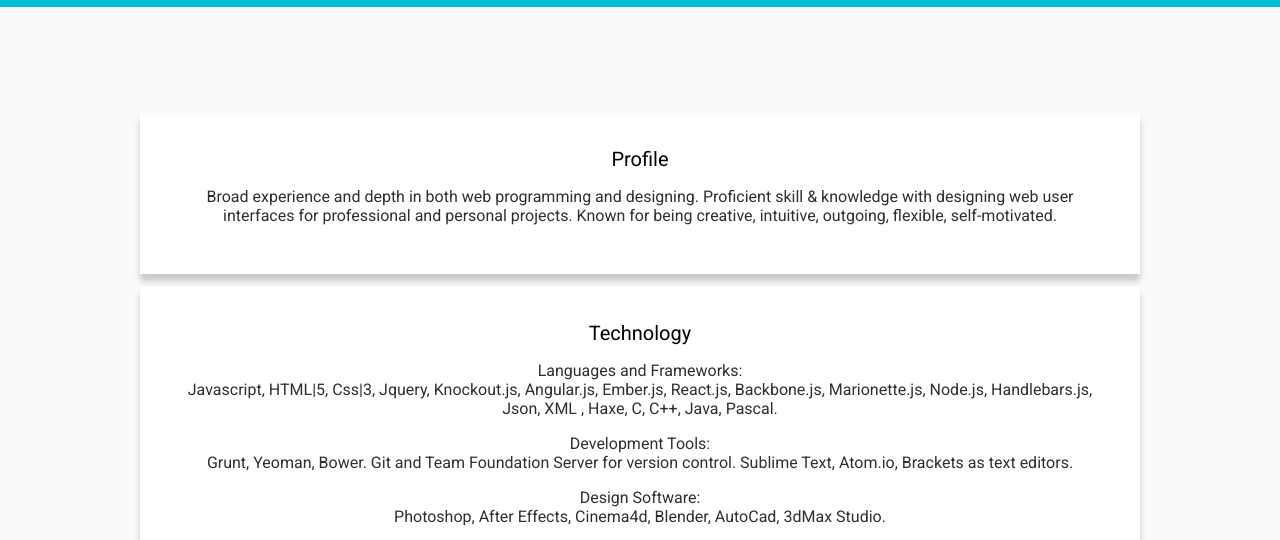
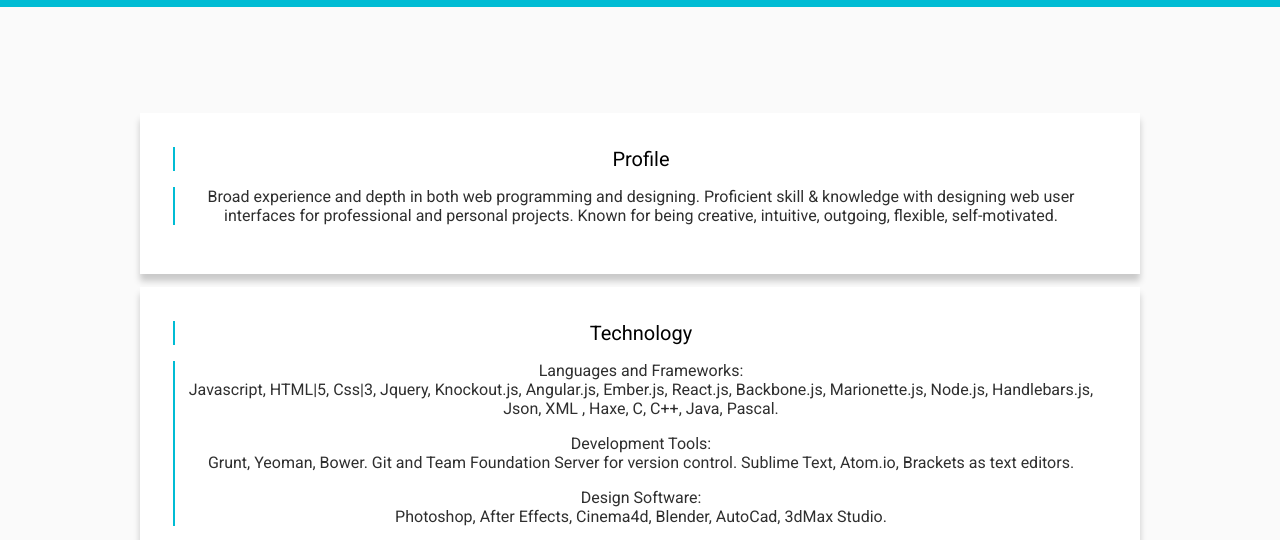
Before and after one commit to josead/josead.github.io, a website: page index.html in a window 1280 px wide. Shown: the part 260-800 px from the top of the page. Drawn offline with nearby package versions, Linux system fonts and the light colour scheme.

Commit message:
Added fancy borders to content

```diff
--- a/css/main.css
+++ b/css/main.css
@@ -122,10 +122,12 @@
     transition-timing-function: cubic-bezier(0.36,0.27,0,1);
 }
 .card .title {
-   font-size: 15pt;
+    font-size: 15pt;
+    border-left: 2px solid #00bcd4;
 }
 .simple-content {
     color: #2F2F2F;
+    border-left: 2px solid #00bcd4;
 }
 
 @media screen and (max-width:1000px) {
```
